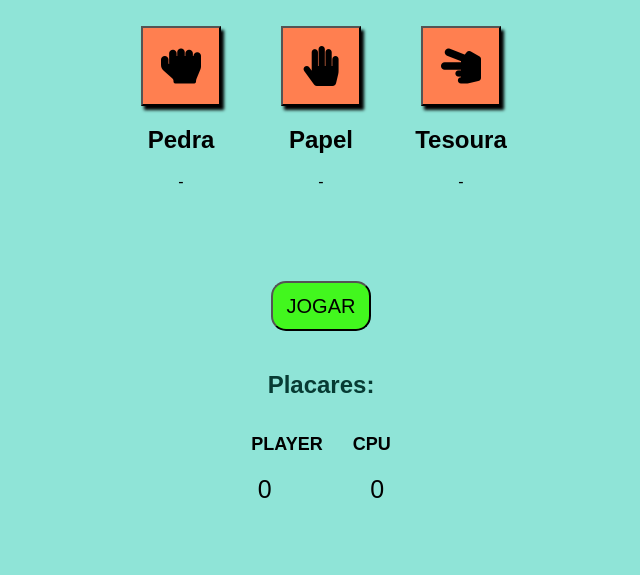
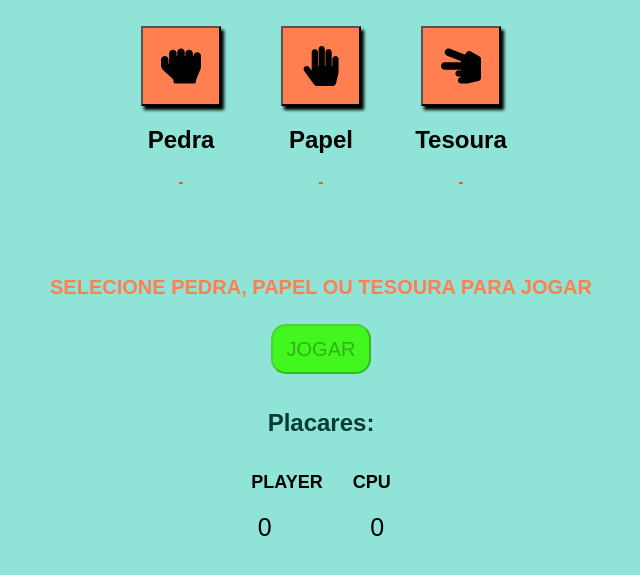
Before and after one commit to AlbertSouza1/jogo_jokenpo, a plain HTML site: page index.html in a window 1280 px wide. Shown: the part 93-668 px from the top of the page, without its empty margins (319-959 px from the left). Drawn offline with Linux system fonts and the light colour scheme.

Commit message:
Prevenção de bugs que o usuário poderia causar

```diff
--- a/css/style.css
+++ b/css/style.css
@@ -40,8 +40,24 @@ body {
   font-size: 18px;
   margin: 15px;
 }
+.container .div-pedra span,
+.container .div-papel span,
+.container .div-tesoura span {
+  font-weight: bold;
+  color: #f7571d;
+}
+
 .jogar {
-  margin: 20px;
+  margin: 15px;
+  display: flex;
+  flex-direction: column;
+  align-items: center;
+}
+.jogar span {
+  font-weight: bold;
+  color: coral;
+  margin-bottom: 25px;
+  font-size: 20px;
 }
 .jogar #btn-jogar {
   background-color: #42f71e;
@@ -50,7 +66,7 @@ body {
   height: 50px;
   border-radius: 15px;
 }
-.jogar #btn-jogar:hover {
+.jogar #btn-jogar:hover:not([disabled]) {
   cursor: pointer;
   background-color: coral;
 }
@@ -88,12 +104,12 @@ body {
 }
 
 #count-down {
-  font-size: 230px;
+  font-size: 130px;
   font-weight: bold;
   position: fixed;
-  left: 45vw;
-  top: 30vh;
-  color: #9da09c;
+  left: 47%;
+  top: 38%;
+  color: #f77b34;
   display: none;
 }
 
@@ -106,5 +122,3 @@ body {
   color: #073b33;
   font-size: 25px;
 }
-
-/*# sourceMappingURL=style.css.map */
--- a/index.html
+++ b/index.html
@@ -54,7 +54,8 @@
             </div>
             <div class="container">
                 <div class="jogar">
-                    <button id="btn-jogar" onclick="carregarJogo()">JOGAR</button>
+                    <span>SELECIONE PEDRA, PAPEL OU TESOURA PARA JOGAR</span>
+                    <button disabled id="btn-jogar" onclick="carregarJogo()">JOGAR</button>
                 </div>
             </div>
         </section>
--- a/js/script.js
+++ b/js/script.js
@@ -1,6 +1,8 @@
 let clear;
 
 function carregarJogo() {
+
+    document.querySelector('#btn-jogar').setAttribute('disabled', '')
 
     document.querySelector('.player-t').classList.add('d-none')
     document.querySelector('.player-pa').classList.add('d-none')
@@ -139,6 +141,7 @@ function rodarJogo() {
         resultado.innerHTML = "EMPATE!"
     }
 
+    document.querySelector('#btn-jogar').removeAttribute('disabled')
 }
 
 function pegarValorPraCpu() {
@@ -158,6 +161,8 @@ function selecionarJokenpo(item) {
 
     item.classList.add('selected')
 
+    document.querySelector('#btn-jogar').removeAttribute('disabled')
+    document.querySelector('.jogar span').style.display = 'none'
     /*
     escolhaPlayer = item.getAttribute('data-key')
 
--- a/sass/sass.scss
+++ b/sass/sass.scss
@@ -63,10 +63,26 @@ body {
             @extend %formatacaoBotoes;
         }
     }
+    .div-pedra span,
+    .div-papel span,
+    .div-tesoura span{
+        font-weight: bold;
+        color:rgb(247, 87, 29);
+    }
 
 }
 .jogar {
-    margin:20px;
+    margin:15px;
+    display: flex;
+    flex-direction: column;
+    align-items: center;
+
+    span {
+        font-weight: bold;
+        color:coral;
+        margin-bottom: 25px;
+        font-size: 20px;
+    }
 
     #btn-jogar {
         background-color: #42f71e;
@@ -75,7 +91,7 @@ body {
         height: 50px;
         border-radius: 15px;
 
-        &:hover {
+        &:hover:not([disabled]) {
             cursor: pointer ;
             background-color: coral;
         }
@@ -111,7 +127,7 @@ body {
 }
 
 #count-down {
-    font-size: 230px;
+    font-size: 250px;
     font-weight: bold;
     position: fixed;
     left:45vw;
```
